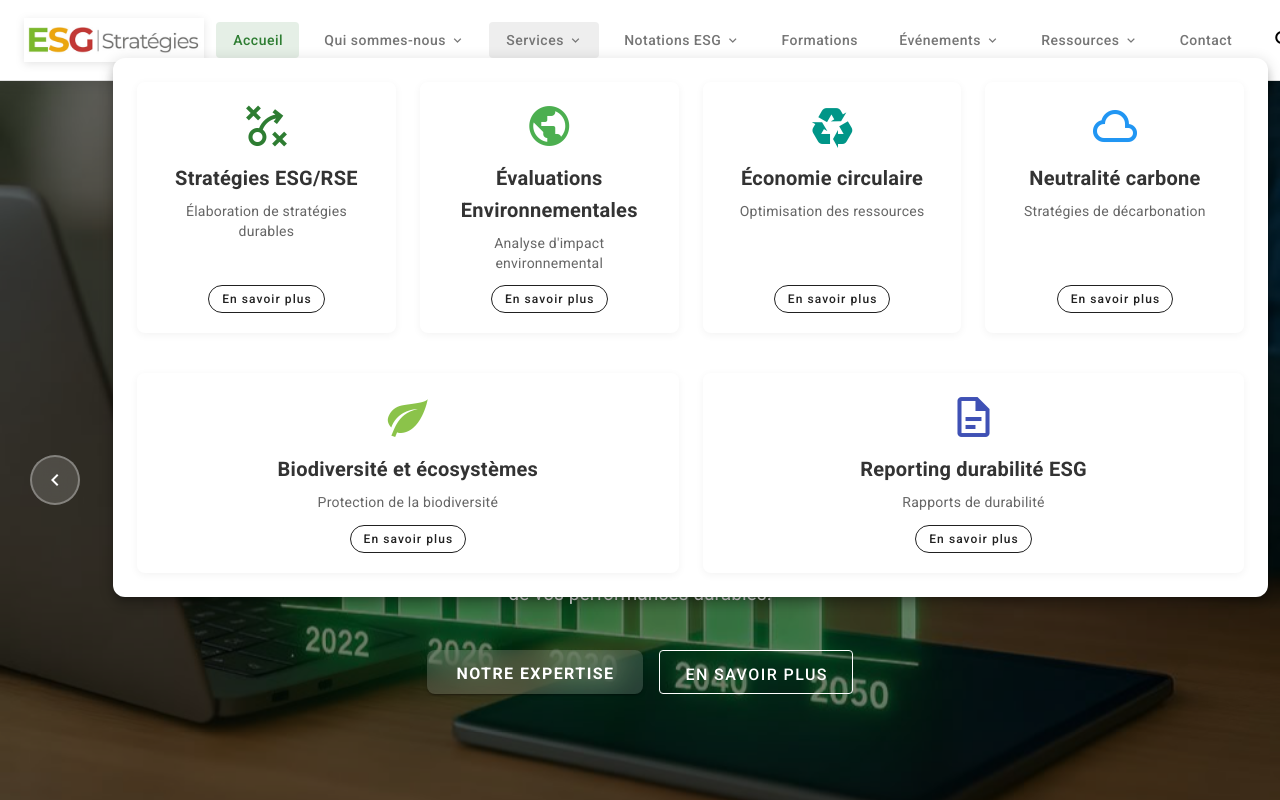
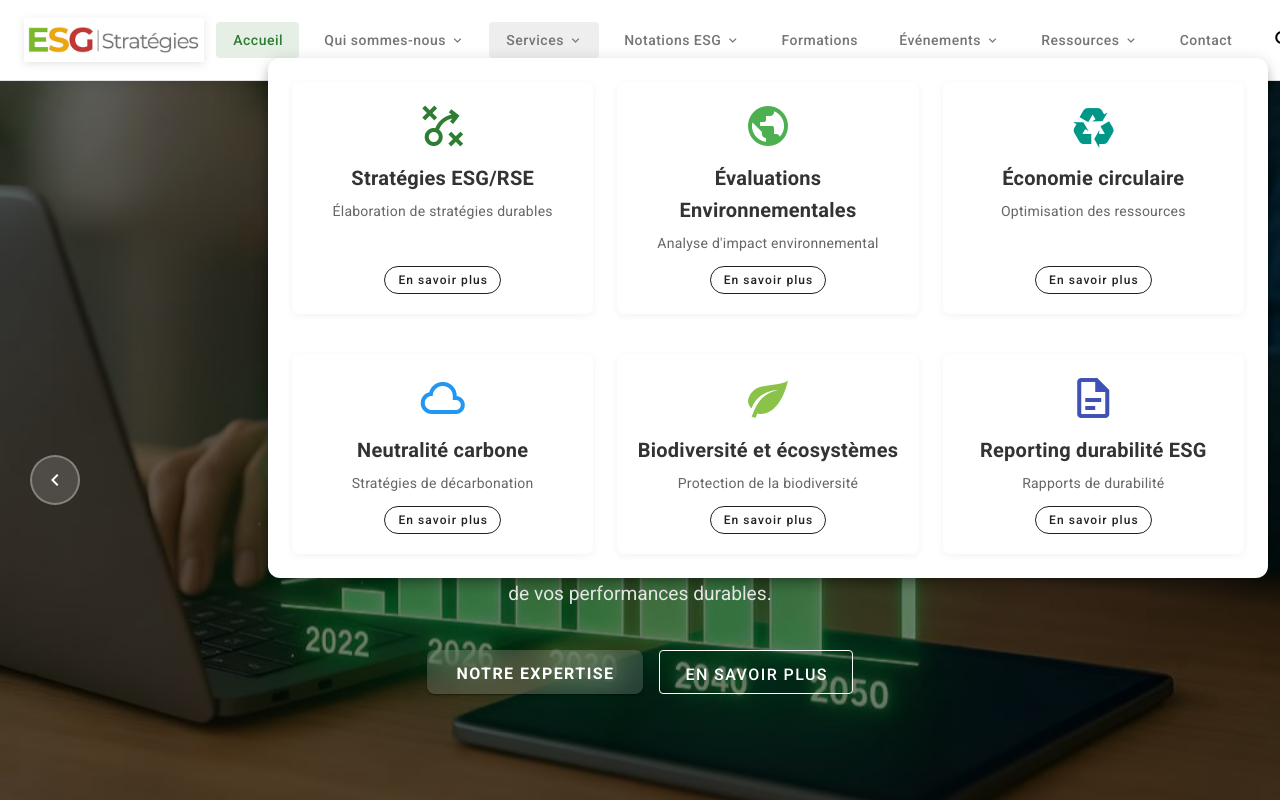
Before and after one commit to dossul/esg-strategies, a Vue app in the folder frontend/: page / in a window 1280 px wide. Both pictures are taken after a click on the button "Services". Shown: the top 800 px of the page. Built offline with nearby package versions, Linux system fonts and the light colour scheme.

Commit message:
Réorganisation menu Services: 3 services par ligne
- Ligne 1: Stratégies ESG/RSE, Évaluations Environnementales, Économie circulaire
- Ligne 2: Neutralité carbone, Biodiversité et écosystèmes, Reporting durabilité ESG
- Colonnes ajustées à cols="4" pour disposition 3x2

```diff
--- a/frontend/src/App.vue
+++ b/frontend/src/App.vue
@@ -96,9 +96,9 @@
             </template>
             <v-card class="mega-menu-card" min-width="1000">
               <v-card-text class="pa-6">
-                <!-- Première ligne - 4 services -->
+                <!-- Première ligne - 3 services -->
                 <v-row class="mb-4">
-                  <v-col cols="3" class="text-center">
+                  <v-col cols="4" class="text-center">
                     <div class="mega-menu-item">
                       <v-icon size="48" color="primary" class="mb-3">mdi-strategy</v-icon>
                       <h3 class="text-h6 mb-2">Stratégies ESG/RSE</h3>
@@ -108,7 +108,7 @@
                       </v-btn>
                     </div>
                   </v-col>
-                  <v-col cols="3" class="text-center">
+                  <v-col cols="4" class="text-center">
                     <div class="mega-menu-item">
                       <v-icon size="48" color="green" class="mb-3">mdi-earth</v-icon>
                       <h3 class="text-h6 mb-2">Évaluations Environnementales</h3>
@@ -118,7 +118,7 @@
                       </v-btn>
                     </div>
                   </v-col>
-                  <v-col cols="3" class="text-center">
+                  <v-col cols="4" class="text-center">
                     <div class="mega-menu-item">
                       <v-icon size="48" color="teal" class="mb-3">mdi-recycle</v-icon>
                       <h3 class="text-h6 mb-2">Économie circulaire</h3>
@@ -128,7 +128,10 @@
                       </v-btn>
                     </div>
                   </v-col>
-                  <v-col cols="3" class="text-center">
+                </v-row>
+                <!-- Deuxième ligne - 3 services -->
+                <v-row>
+                  <v-col cols="4" class="text-center">
                     <div class="mega-menu-item">
                       <v-icon size="48" color="blue" class="mb-3">mdi-cloud-outline</v-icon>
                       <h3 class="text-h6 mb-2">Neutralité carbone</h3>
@@ -138,10 +141,7 @@
                       </v-btn>
                     </div>
                   </v-col>
-                </v-row>
-                <!-- Deuxième ligne - 2 services -->
-                <v-row>
-                  <v-col cols="6" class="text-center">
+                  <v-col cols="4" class="text-center">
                     <div class="mega-menu-item">
                       <v-icon size="48" color="light-green" class="mb-3">mdi-leaf</v-icon>
                       <h3 class="text-h6 mb-2">Biodiversité et écosystèmes</h3>
@@ -151,7 +151,7 @@
                       </v-btn>
                     </div>
                   </v-col>
-                  <v-col cols="6" class="text-center">
+                  <v-col cols="4" class="text-center">
                     <div class="mega-menu-item">
                       <v-icon size="48" color="indigo" class="mb-3">mdi-file-document-outline</v-icon>
                       <h3 class="text-h6 mb-2">Reporting durabilité ESG</h3>
```
